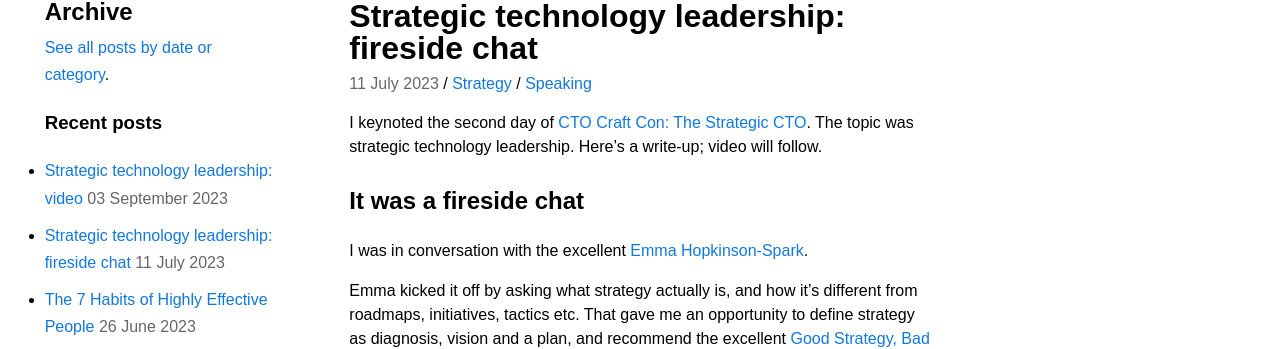
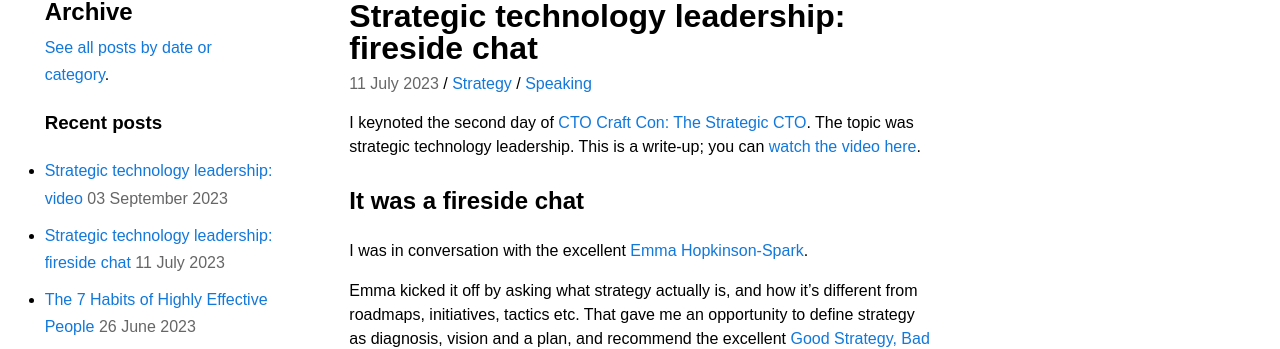
Before and after one commit to annashipman/annashipman.github.io, a Jekyll site: the page built from _posts/2023-07-11-strategy-fireside-chat.md, in a window 1280 px wide and 900 px high. Shown: the part 224-573 px from the top of the window. Built offline with Jekyll 4.4.1, drawn with Linux system fonts in a browser that asks for light colours; some of the changed text lies outside the part shown.

Commit message:
Update previous post with new link to video

```diff
--- a/_posts/2023-07-11-strategy-fireside-chat.md
+++ b/_posts/2023-07-11-strategy-fireside-chat.md
@@ -5,7 +5,7 @@ tags: Strategy Speaking
 layout: blog_post
 ---
 
-I keynoted the second day of [CTO Craft Con: The Strategic CTO](https://conference.ctocraft.com/london-2023/). The topic was strategic technology leadership. Here's a write-up; video will follow.
+I keynoted the second day of [CTO Craft Con: The Strategic CTO](https://conference.ctocraft.com/london-2023/). The topic was strategic technology leadership. This is a write-up; you can [watch the video here](/jfdi/strategy-fireside-video.html).
 
 ## It was a fireside chat
 
@@ -56,4 +56,4 @@ I said:
 
 There were a lot of other great questions, like how OKRs and strategy can work together, aspiring to have an elevator pitch for your strategy, and thinking about strategy mistakes I've made.
 
-The video will be available in a couple of months and I will share it here.
+You can [watch the full conversation here](/jfdi/strategy-fireside-video.html).
```
